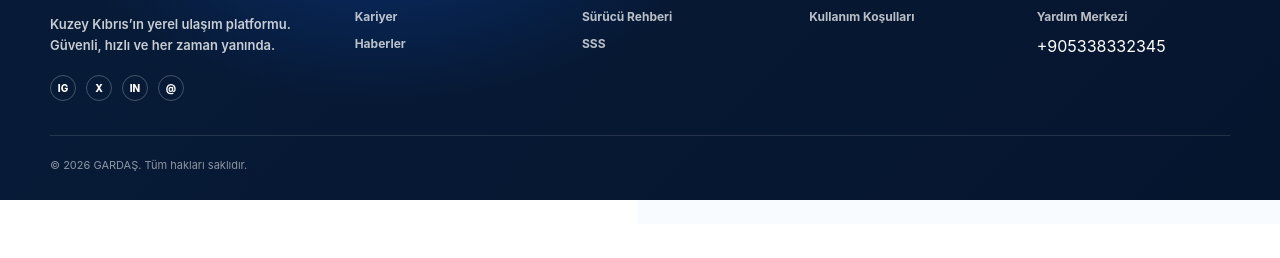
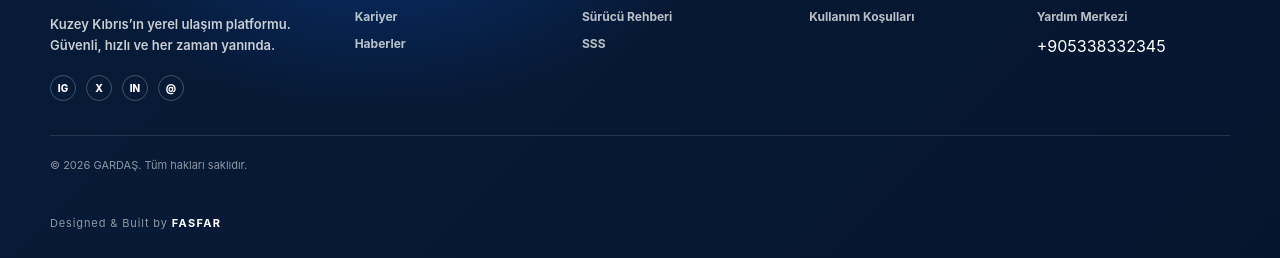
Before and after one commit to fasfar-inc/gardas-marketing, a website: page index.html in a window 1280 px wide. Shown: the part 3169-3427 px from the top of the page. Drawn offline with Linux system fonts and the light colour scheme.

Commit message:
Fix FASFAR footer placement

```diff
--- a/index.html
+++ b/index.html
@@ -307,12 +307,11 @@
         +905338332345
       </nav>
       <small data-i18n="footer.copy">© 2026 GARDAŞ. Tüm hakları saklıdır.</small>
-    </footer><p class="footer-credit">
+    <p class="footer-credit">
   Designed &amp; Built by <strong>FASFAR</strong>
 </p>
-  </main><p class="footer-credit">
-  Designed &amp; Built by <strong>FASFAR</strong>
-</p>
+</footer>
+</main>
 
   <script src="script.js"></script>
 </body>
```
